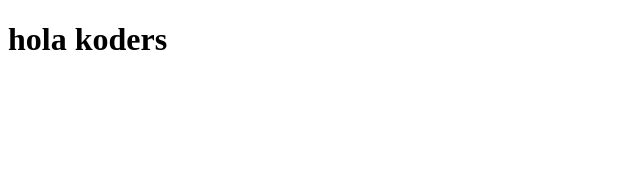
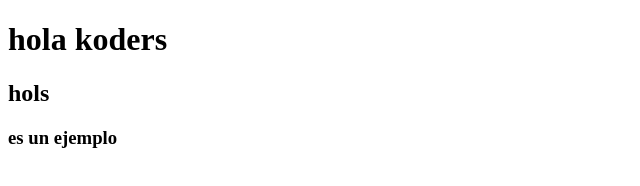
Before and after one commit to MASC95/principal, a plain HTML site: page index.html in a window 1280 px wide. Shown: the whole page, without its empty margins (0-640 px from the left). Drawn offline with Linux system fonts and the light colour scheme.

Commit message:
nueva branch

```diff
--- a/index.html
+++ b/index.html
@@ -8,5 +8,8 @@
     </head>
     <body>
         <h1>hola koders</h1>
+        <h2>hols</h2>
+        <h3>es un ejemplo</h3>
+
     </body>
     </html>
```
Also changed, not shown: 1 other file.
